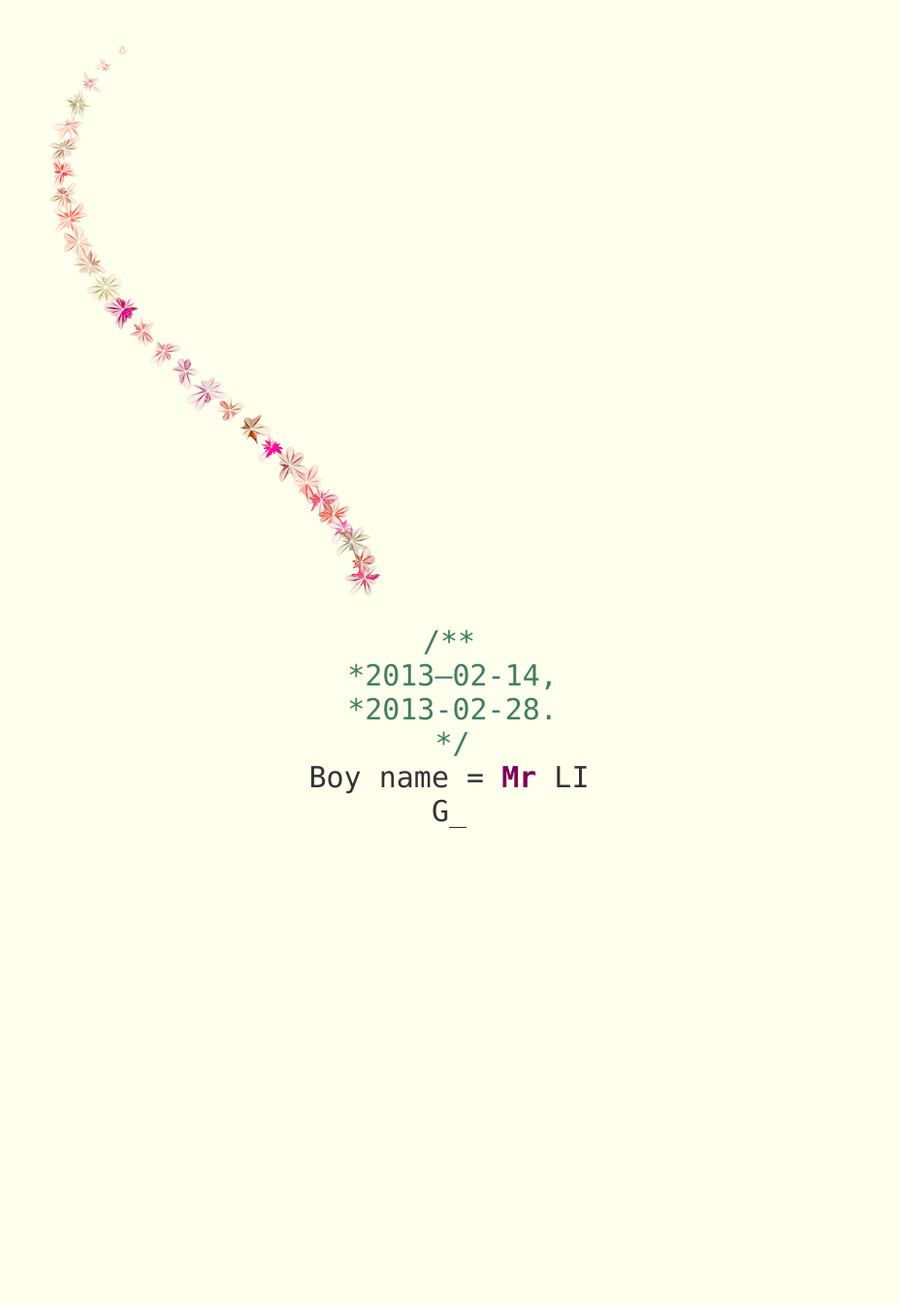
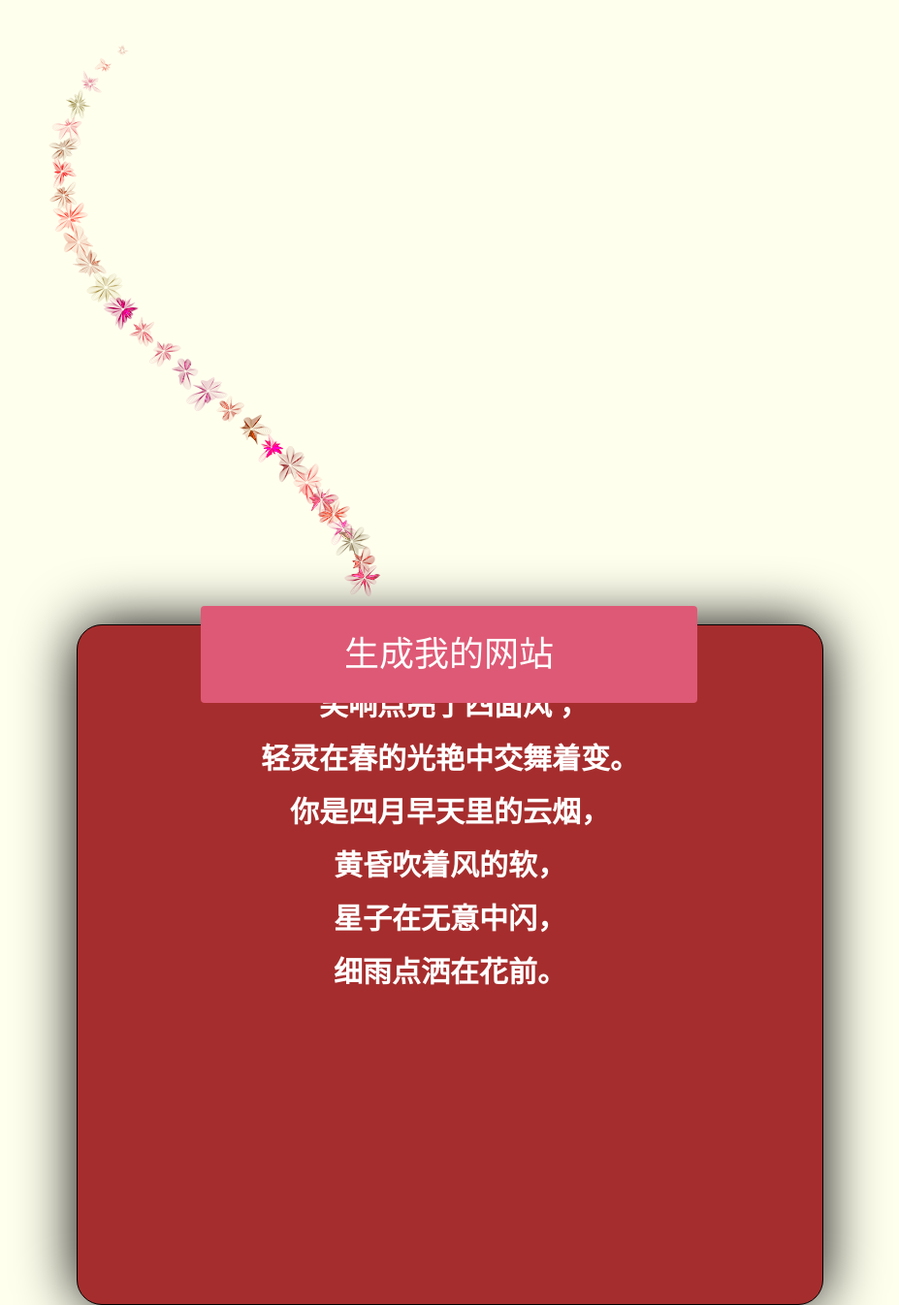
Before and after one commit to xierong1090637044/webiloveyou, a PHP site: page /funny/love_heart/index.html in a window 1280 px wide. Shown: the part 51-1397 px from the top of the page at 97% size, without its empty margins (177-1104 px from the left). Before the commit the page ends 905 px from the top, so only its background shows below. Run offline with PHP 8.4, Linux system fonts and the light colour scheme.

Commit message:
bug fixed

```diff
--- a/css/common.css
+++ b/css/common1.css
@@ -29,7 +29,7 @@
     left: 10%;
     top:18%;
     width: 80%;
-    height: 50%;
+    height: 300px;
     background: rgb(190, 81, 68);
     z-index: 1006;
     border-radius: 4px;
@@ -39,8 +39,8 @@
 }
 .qqhimg
 {
-    width: 50%;
-    margin: 5% 0 10% 0;
+    width: 35%;
+    margin: 5% 0 5% 0;
 }
 .qrcodetextarea
 {
--- a/css/isyou.css
+++ b/css/isyou.css
@@ -43,7 +43,7 @@
     position: fixed;
     left: 15%;
     top: 20%;
-    z-index: 1000;
+    z-index: 1016;
     text-align: center;
     color: #000;
     font-size: 15px;
--- a/funny/love_heart/css/default.css
+++ /dev/null
@@ -1,19 +0,0 @@
-body{margin:0;padding:0;background:#ffe;font-size:12px;overflow:auto}
-#mainDiv{width:100%;height:100%}
-#loveHeart{position: fixed;top:0%;width:670px;height:625px;color: #000;left:17%; margin-top: 50px}
-#garden{width:100%;height:100%}
-#elapseClock{text-align:right;font-size:18px;margin-top:10px;margin-bottom:10px}
-#words{font-family:"sans-serif";width:500px;font-size:24px;color:#666}
-#messages{display:none}
-#elapseClock .digit{font-family:"digit";font-size:36px}
-#loveu{padding:5px;font-size:22px;margin-top:80px;margin-right:120px;text-align:right;display:none}
-#loveu .signature{margin-top:10px;font-size:20px;font-style:italic}
-#clickSound{display:none}
-#code{width:100%;color:#333;font-family:"Consolas","Monaco","Bitstream Vera Sans Mono","Courier New","sans-serif";font-size:30px;text-align: center;}
-#code .string{color:#2a36ff;font-size:30px;}
-#code .keyword{color:#7f0055;font-weight:bold;font-size:30px;}
-#code .placeholder{margin-left:15px;font-size:30px;}#code .space{margin-left:7px;font-size:30px;}
-#code .comments{color:#3f7f5f;font-size:30px;}
-#copyright{margin-top:10px;text-align:center;width:100%;color:#666}
-#errorMsg{width:100%;text-align:center;font-size:24px;position:absolute;top:100px;left:0}
-#copyright a{color:#666}
--- /dev/null
+++ b/funny/love_heart/css/default1.css
@@ -0,0 +1,184 @@
+body{margin:0;padding:0;background:#ffe;font-size:12px;overflow:auto}
+#mainDiv{width:100%;height:100%}
+#loveHeart{position: fixed;top:0%;width:670px;height:625px;color: #000;left:17%; margin-top: 50px}
+#garden{width:100%;height:100%}
+#elapseClock{text-align:right;font-size:18px;margin-top:10px;margin-bottom:10px}
+#words{font-family:"sans-serif";width:500px;font-size:24px;color:#666}
+#messages{display:none}
+#elapseClock .digit{font-family:"digit";font-size:36px}
+#loveu{padding:5px;font-size:29px;margin-top:80px;margin-right:142px;text-align:right;display:none}
+#loveu .signature{margin-top:10px;font-size:35px;font-style:italic}
+#clickSound{display:none}
+#code{
+    width:60%;
+    color:#fff;
+    font-weight: bold;
+    font-size:30px;
+    text-align: center;
+    line-height: 55px;
+    margin: 10px 0 0 20%;
+    border: 1px solid #000;
+    height: 700px;
+    overflow: scroll;
+    background: #a62d2d;
+    border-radius: 26px;
+    box-shadow: 0px 0px 20px #000;
+    box-shadow: 0px 0px 60px #000;
+}
+#code .string{color:#2a36ff;font-size:30px;}
+#code .keyword{color:#7f0055;font-weight:bold;font-size:30px;}
+#code .placeholder{margin-left:15px;font-size:30px;}#code .space{margin-left:7px;font-size:30px;}
+#code .comments{color:#3f7f5f;font-size:30px;}
+#copyright{margin-top:10px;text-align:center;width:100%;color:#666}
+#errorMsg{width:100%;text-align:center;font-size:24px;position:absolute;top:100px;left:0}
+#copyright a{color:#666}
+
+.creatbutton
+{
+    position: absolute;
+    width: 40%;
+    height: 100px;
+    line-height: 100px;
+    left: 30%;
+    font-size: 36px;
+    text-align: center;
+    background:#de5975;
+    bottom: 3%;
+    color: #fff;
+    border-radius: 4px;
+    display: none;
+}
+.mask
+{
+    position: fixed;
+    width: 100%;
+    height: 100%;
+    top:0%;
+    background: #000;
+    opacity: 0.7;
+    z-index: 1005;
+    display: none;
+}
+.inputcontent
+{
+    position: fixed;
+    width: 80%;
+    height: 900px;
+    top: 10%;
+    left: 10%;
+    background: #ab6868;
+    font-size: 35px;
+    line-height: 90px;
+    border-radius: 20px;
+    padding: 4px 20px 10% 20px;
+    z-index: 1006;
+    display: none;
+}
+.inputItem
+{
+    float: left;
+    width: 100%;
+    line-height: 85px;
+    padding: 20px 0 5px 0px;
+}
+.inputcontenstyle{
+    float: left;
+    height: 70px;
+    font-size: 40px;
+    width: 20%;
+    border-radius: 4px;
+}
+.textstyle
+{
+    float: left;
+}
+.textareastyle
+{
+    height: 210px;
+    float: left;
+    width: 63%;
+    margin-top: 3%;
+    font-size: 40px;
+    border-radius: 4px;
+}
+.inputtimestyle
+{
+    height: 70px;
+    font-size: 40px;
+    width: 20%;
+}
+.inputtimestyle1
+{
+    height: 70px;
+    font-size: 40px;
+    width: 15%;
+}
+.inputcontenstyle1{
+    float: left;
+    height: 70px;
+    font-size: 40px;
+    width: 50%;
+}
+.notice
+{
+    width: 100%;
+    text-align: center;
+    color: #fff;
+    font-size: 40px;
+    position: fixed;
+    bottom: 10%;
+    display: none;
+    z-index: 1006;
+}
+.notice1
+{
+    width: 100%;
+    text-align: center;
+    color: #fff;
+    font-size: 40px;
+    position: fixed;
+    bottom: 10%;
+    display: none;
+    z-index: 1006;
+}
+.notice2
+{
+    width: 100%;
+    text-align: center;
+    color: #5d3c3c;
+    font-size: 40px;
+    position: fixed;
+    bottom: 5%;
+    display: none;
+    z-index: 1006;
+}
+.submit
+{
+    width: 40%;
+    height: 100px;
+    line-height: 100px;
+    font-size: 36px;
+    text-align: center;
+    background:#de5975;
+    color: #fff;
+    border-radius: 4px;
+    float: left;
+    margin: 10% 0 0 30%;
+}
+.iwanttellyou
+{
+    text-align: left;
+    margin-left: 20px;
+}
+.lovernamecolor
+{
+    color: #000;
+    font-weight: bold;
+    font-size: 49px;
+    margin-right: 12px;
+}
+.loveutext
+{
+    margin-left: 108px;
+    white-space: nowrap;
+}
--- a/funny/love_heart/index.html
+++ b/funny/love_heart/index.html
@@ -8,9 +8,10 @@
 
 </style>
 
-<link href="css/default.css" type="text/css" rel="stylesheet">
+<link href="css/default1.css" type="text/css" rel="stylesheet">
 <script type="text/javascript" src="js/jquery.js"></script>
 <script type="text/javascript" src="js/garden.js"></script>
+<script type="text/javascript" src="../../srcjs/bmob.js"></script>
 <script type="text/javascript" src="js/functions.js"></script>
 
 </head>
@@ -19,34 +20,7 @@
 
 <div id="mainDiv">
 	<div id="content">
-		<div id="code">
-			<span class="comments">/**</span><br />
-			<span class="space"/><span class="comments">*2013—02-14,</span><br />
-			<span class="space"/><span class="comments">*2013-02-28.</span><br />
-			<span class="space"/><span class="comments">*/</span><br />
-			Boy name = <span class="keyword">Mr</span> LI<br />
-			Girl name = <span class="keyword">Mrs</span> ZHANG<br />
-			<span class="comments">// Fall in love river. </span><br />
-			The boy love the girl;<br />
-			<span class="comments">// They love each other.</span><br />
-			The girl loved the boy;<br />
-			<span class="comments">// AS time goes on.</span><br />
-			The boy can not be separated the girl;<br />
-			<span class="comments">// At the same time.</span><br />
-			The girl can not be separated the boy;<br />
-			<span class="comments">// Both wind and snow all over the sky.</span><br />
-			<span class="comments">// Whether on foot or 5 kilometers.</span><br />
-			<span class="keyword">The boy</span> very <span class="keyword">happy</span>;<br />
-			<span class="keyword">The girl</span> is also very <span class="keyword">happy</span>;<br />
-			<span class="placeholder"/><span class="comments">// Whether it is right now</span><br />
-			<span class="placeholder"/><span class="comments">// Still in the distant future.</span><br />
-			<span class="placeholder"/>The boy has but one dream;<br />
-			<span class="comments">// The boy wants the girl could well have been happy.</span><br />
-			<br>
-			<br>
-			I want to say:<br />
-			Baby, I love you forever;<br />
-		</div>
+		<div id="code"></div>
 		<div id="loveHeart">
 			<canvas id="garden"></canvas>
 			<div id="words">
@@ -55,33 +29,81 @@
 					<div id="elapseClock"></div>
 				</div>
 				<div id="loveu">
-					爱你直到永永远远。<br/>
-					<div class="signature">- 李先生</div>
+					<div class='loveutext'></div>
+					<div class="signature" id='signature'></div>
 				</div>
 			</div>
 		</div>
 	</div>
 </div>
 
+<div class="creatbutton">生成我的网站</div>
+
+<div class="notice">请填写完整内容！</div>
+<div class="notice1">创建成功！</div>
+<div class="notice2" id="notice2">请微信关注服务号“繁花相送”后制作！</div>
+
+<div class="mask" id='mask'></div>
+<div class="inputcontent">
+	<div class="inputItem">
+		<div class="textstyle">你的名字：</div>
+		<input maxlength="4" class="inputcontenstyle" id='youname'></input>
+	</div>
+	<div class="inputItem">
+		<div class="textstyle">爱的人的名字：</div>
+		<input maxlength="4" class="inputcontenstyle" id='lovername'></input>
+	</div>
+	<div class="inputItem">
+		<span>认识的时间：</span>
+		<input maxlength="4" class="inputtimestyle" id='year'></input>
+		<span>年</span>
+		<input maxlength="2" class="inputtimestyle1" id='month'></input>
+		<span>月</span>
+		<input maxlength="2" class="inputtimestyle1" id='day'></input>
+		<span>日</span>
+	</div>
+	<div class="inputItem">
+		<div class="textstyle">表白内容：</div>
+		<textarea maxlength="150" class="textareastyle" id='bbcontent' placeholder="为了展现更好的效果，一句话之后请用回车跳转下一句"></textarea>
+	</div>
+	<div class="inputItem">
+		<div class="textstyle">一句话表白：</div>
+		<input maxlength="10" class="inputcontenstyle1" id='jdbb'></input>
+	</div>
+
+	<div class="submit" id='submit'>提交</div>
+</div>
+
 <script type="text/javascript">
+Bmob.initialize("873b0fd8dbe9e8ff02d9923fe9698bb0", "cbca9557a637b9e82093720dbcfddabf");
+var objectid = GetRequest("objectid");
+var userid = objectid.objectid;
+
 var offsetX = $("#loveHeart").width() / 2;
 var offsetY = $("#loveHeart").height() / 2 - 55;
-var together = new Date();
-together.setFullYear(2018, 5, 18);//时间月数上减少一个月
-console.log(together);
 
-if (!document.createElement('canvas').getContext) {
-	var msg = document.createElement("div");
-	msg.id = "errorMsg";
-	msg.innerHTML = "Your browser doesn't support HTML5!<br/>Recommend use Chrome 14+/IE 9+/Firefox 7+/Safari 4+";
-	document.body.appendChild(msg);
-	$("#code").css("display", "none")
-	$("#copyright").css("position", "absolute");
-	$("#copyright").css("bottom", "10px");
-	document.execCommand("stop");
-} else {
+var objectid;
+
+if(userid ==null||userid=="")
+{
+	var together = new Date();
+	together.setFullYear(2018, 5, 18);//时间月数上减少一个月
+	console.log(together);
+	$('#code').append("<div>"+
+	"我说你是人间的四月天；</br>"+
+	"笑响点亮了四面风；</br>"+
+	"轻灵在春的光艳中交舞着变。 </br>"+
+	"你是四月早天里的云烟，</br>"+
+	"黄昏吹着风的软，</br>"+
+	"星子在无意中闪，</br>"+
+	"细雨点洒在花前。</br>"+
+	"</div>");
+
+	$('.loveutext').append('爱你直到永永远远。');
+	$('#signature').append('- 李先生');
 	setTimeout(function () {
 		startHeartAnimation();
+		$('.creatbutton').fadeIn('slow');
 	}, 5000);
 
 	timeElapse(together);
@@ -91,7 +113,208 @@
 
 	adjustCodePosition();
 	$("#code").typewriter();
+}else {
+		var GameScore = Bmob.Object.extend("lovestory");
+		var query = new Bmob.Query(GameScore);
+		query.equalTo("userid", userid);
+		// 查询所有数据
+		query.find({
+			success: function(results) {
+				if (results.length ==0) {
+					var together = new Date();
+					together.setFullYear(2018, 5, 18);//时间月数上减少一个月
+					console.log(together);
+					$('#code').append("<div>"+
+					"我说你是人间的四月天；</br>"+
+					"笑响点亮了四面风；</br>"+
+					"轻灵在春的光艳中交舞着变。 </br>"+
+					"你是四月早天里的云烟，</br>"+
+					"黄昏吹着风的软，</br>"+
+					"星子在无意中闪，</br>"+
+					"细雨点洒在花前。</br>"+
+					"</div>");
+
+					$('.loveutext').append('爱你直到永永远远。');
+					$('#signature').append('- 李先生');
+					setTimeout(function () {
+						startHeartAnimation();
+						$('.creatbutton').fadeIn('slow');
+					}, 5000);
+
+					timeElapse(together);
+					setInterval(function () {
+						timeElapse(together);
+					}, 500);
+
+					adjustCodePosition();
+					$("#code").typewriter();
+
+					var GameScore = Bmob.Object.extend("lovestory");
+					var gameScore = new GameScore();
+					gameScore.set("youname", '');
+					gameScore.set("lovername", '');
+					gameScore.set("year", '');
+					gameScore.set("month", '');
+					gameScore.set("day", '');
+					gameScore.set("bbcontent", '');
+					gameScore.set("jdbb", '');
+					gameScore.set("userid", userid);
+					//添加数据，第一个入口参数是null
+					gameScore.save(null, {
+						success: function(gameScore) {
+							objectid = gameScore.id;
+							localStorage['lovestorystate'] =objectid;
+						},
+					});
+				}else {
+					var object = results[0];
+					var youname = object.get("youname");
+					var lovername = object.get("lovername");
+					var year = object.get("year");
+					var month = object.get("month");
+					var day = object.get("day");
+					var bbcontent = object.get("bbcontent");
+					var jdbb = object.get("jdbb");
+					console.log(year,month,day);
+					if(youname==''||lovername==''||year==''||month==''||day==''||bbcontent==''||jdbb=="")
+					{
+						var together = new Date();
+						together.setFullYear(2018, 5, 18);//时间月数上减少一个月
+						console.log(together);
+						$('#code').append("<div>"+
+						"我说你是人间的四月天；</br>"+
+						"笑响点亮了四面风；</br>"+
+						"轻灵在春的光艳中交舞着变。 </br>"+
+						"你是四月早天里的云烟，</br>"+
+						"黄昏吹着风的软，</br>"+
+						"星子在无意中闪，</br>"+
+						"细雨点洒在花前。</br>"+
+						"</div>");
+
+						$('.loveutext').append('爱你直到永永远远。');
+						$('#signature').append('- 李先生');
+						setTimeout(function () {
+							startHeartAnimation();
+							$('.creatbutton').fadeIn('slow');
+						}, 5000);
+
+						timeElapse(together);
+						setInterval(function () {
+							timeElapse(together);
+						}, 500);
+
+						adjustCodePosition();
+						$("#code").typewriter();
+					}else {
+						var together = new Date();
+						together.setFullYear(Number(year),Number(month-1), Number(day));//时间月数上减少一个月
+						$('#code').append("<div class='iwanttellyou'> <span class='lovernamecolor'>"+lovername+"</span><span>我想对你说：</span></div><div>"+bbcontent+"</div>");
+
+						$('.loveutext').append(jdbb);
+						$('#signature').append('-'+youname+'');
+
+						setTimeout(function () {
+							startHeartAnimation();
+							$('.creatbutton').fadeIn('slow');
+						}, 5000);
+
+						timeElapse(together);
+						setInterval(function () {
+							timeElapse(together);
+						}, 500);
+
+						adjustCodePosition();
+						$("#code").typewriter();
+					}
+				}
+			}});
 }
+
+$('.creatbutton').click(function(){
+
+	if(userid =="" ||userid==null)
+	{
+		$('#notice2').css('display','block')
+		setTimeout(function(){
+			$('#notice2').css('display','none')
+		},2000)
+	}else {
+		$('#mask').css('display','block');
+		$('.inputcontent').fadeIn('slow');
+	}
+})
+
+$('#mask').click(function(){
+	$('#mask').fadeOut('slow');
+	$('.inputcontent').fadeOut('fast');
+})
+
+$('#submit').click(function(){
+	var youname = $('#youname').val();
+	var lovername = $('#lovername').val();
+	var year = $('#year').val();
+	var month = $('#month').val();
+	var day = $('#day').val();
+	var bbcontent = $('#bbcontent').val();
+	var bbcontent = bbcontent.split("\n").join("<br />");
+	var jdbb = $('#jdbb').val();
+	console.log(youname,lovername,year,month,day,bbcontent,jdbb);
+
+	if(youname==''||lovername==''||year==''||month==''||day==''||bbcontent==''||jdbb=="")
+	{
+		$('.notice').css('display','block')
+		setTimeout(function(){
+			$('.notice').css('display','none')
+		},1000)
+	}
+	else {
+		var GameScore = Bmob.Object.extend("lovestory");
+		var query = new Bmob.Query(GameScore);
+		query.equalTo("userid", userid);
+		// 查询所有数据
+		query.find({
+			success: function(results) {
+				var object = results[0];
+				var id1 = object.id;
+				var GameScore = Bmob.Object.extend("lovestory");
+				var query = new Bmob.Query(GameScore);
+				query.get(id1, {
+					success: function(gameScore) {
+						gameScore.set("youname", youname);
+						gameScore.set("lovername", lovername);
+						gameScore.set("year", year);
+						gameScore.set("month", month);
+						gameScore.set("day", day);
+						gameScore.set("bbcontent", bbcontent);
+						gameScore.set("jdbb", jdbb);
+						gameScore.save();
+						window.location.reload();
+						$('.notice1').css('display','block')
+						setTimeout(function(){
+							$('.notice1').css('display','none');
+							$('#mask').css('display','none');
+							$('.inputcontent').fadeOut('slow');
+						},1000)
+					},
+				});
+			},
+		});
+	}
+
+})
+
+function GetRequest() {
+    var url = location.search; //获取url中"?"符后的字串
+    var theRequest = new Object();
+    if (url.indexOf("?") != -1) {
+        var str = url.substr(1);
+        strs = str.split("&");
+        for(var i = 0; i < strs.length; i ++) {
+             theRequest[strs[i].split("=")[0]]=unescape(strs[i].split("=")[1]);
+         }
+     }
+     return theRequest;
+ }
 </script>
 
 </body>
--- a/phpcj/indexcaidan.php
+++ b/phpcj/indexcaidan.php
@@ -39,7 +39,7 @@
                      </div>
                      </a>
 
-                     <a href="../funny/love_heart/index.html">
+                     <a href="depweb/lovestory.php">
                      <div class= "item">
                      <svg class="icon" aria-hidden="true">
                            <use xlink:href="#icon-jiehunjinianrix-"></use>
--- a/token.json
+++ b/token.json
@@ -1 +1 @@
-{"access_token": "", "expires_time": 1530417594}
+{"access_token": "", "expires_time": 1533020263}
--- a/web/bbqdetails.php
+++ b/web/bbqdetails.php
@@ -10,7 +10,7 @@
 		<title>表白墙详情</title>
         <link rel="stylesheet"  href="../css/navbottom.css">
 		<link rel="stylesheet"  href="../css/iconfont.css">
-        <link rel="stylesheet"  href="../css/common.css">
+        <link rel="stylesheet"  href="../css/common1.css">
         <link rel="stylesheet"  href="../cjcss/toast.css">
         <link rel="stylesheet"  href="../css/webcss/bbqdetails.css">
 		<script type="text/javascript" src="../srcjs/jquery.min.js"></script>
--- a/web/corp.php
+++ b/web/corp.php
@@ -8,7 +8,7 @@
   <meta charset="UTF-8">
   <meta name="viewport" content="width=device-width,initial-scale=1,user-scalable=0">
   <title>创建我的表白墙</title>
-  <link rel="stylesheet" href="../css/common.css">
+  <link rel="stylesheet" href="../css/common1.css">
   <link rel="stylesheet" href="../css/bootstrap.min.css">
   <link rel="stylesheet" href="../css/cropper.css">
   <link rel="stylesheet"  href="../cjcss/toast.css">
--- a/web/depweb/loverimgs.php
+++ b/web/depweb/loverimgs.php
@@ -7,7 +7,7 @@
 		<meta charset="UTF-8">
 		<meta name="viewport" content="width=device-width,initial-scale=1,user-scalable=0">
 		<title>情侣头像</title>
-        <link rel="stylesheet"  href="../../css/common.css">
+        <link rel="stylesheet"  href="../../css/common1.css">
 		<link rel="stylesheet"  href="../../css/webcss/qinglvtx.css">
 		<link rel="stylesheet"  href="../../css/iconfont.css">
 		<script type="text/javascript" src="../../srcjs/jquery.min.js"></script>
--- a/web/havewords.php
+++ b/web/havewords.php
@@ -12,7 +12,7 @@
 		<title>喂！我有话对你说</title>
 		<link rel="stylesheet"  href="../css/havewords.css">
         <!--<link rel="stylesheet"  href="../css/navbottom.css">-->
-        <link rel="stylesheet"  href="../css/common.css">
+        <link rel="stylesheet"  href="../css/common1.css">
 		<link rel="stylesheet"  href="../css/iconfont.css">
         <link rel="stylesheet"  href="../cjcss/toast.css">
 		<link href='http://fonts.googleapis.com/css?family=Lato:300,400,700' rel='stylesheet' type='text/css'>
--- a/web/helplover.php
+++ b/web/helplover.php
@@ -10,7 +10,7 @@
 		<meta charset="UTF-8">
 		<meta name="viewport" content="width=device-width,initial-scale=1,user-scalable=0">
 		<title>他/她们都是天使</title>
-        <link rel="stylesheet"  href="../css/common.css">
+        <link rel="stylesheet"  href="../css/common1.css">
 		<link rel="stylesheet"  href="../css/iconfont.css">
         <link rel="stylesheet"  href="../css/webcss/helper.css">
 		<script type="text/javascript" src="../srcjs/jquery.min.js"></script>
--- a/web/isyou.php
+++ b/web/isyou.php
@@ -15,7 +15,7 @@
 		<title>缘来是你</title>
         <link rel="stylesheet" type="text/css" href="../css/isyou.css" />
         <!--<link rel="stylesheet"  href="../css/navbottom.css">-->
-		<link rel="stylesheet"  href="../css/common.css">
+		<link rel="stylesheet"  href="../css/common1.css">
 		<link rel="stylesheet"  href="../cjcss/toast.css">
 		<script type="text/javascript" src="../srcjs/jquery.min.js"></script>
 		<script type="text/javascript" src="../srcjs/bmob.js"></script>
--- a/web/shanhangqs.php
+++ b/web/shanhangqs.php
@@ -19,7 +19,7 @@
 		<link rel="stylesheet"  href="../css/iconfont.css">
 		<link rel="stylesheet"  href="../cjcss/create.css">
 		<link rel="stylesheet"  href="../cjcss/toast.css">
-		<link rel="stylesheet"  href="../css/common.css">
+		<link rel="stylesheet"  href="../css/common1.css">
 		<link href='http://fonts.googleapis.com/css?family=Lato:300,400,700' rel='stylesheet' type='text/css'>
 		<script type="text/javascript" src="../srcjs/jquery.min.js"></script>
 		<script type="text/javascript" src="../cjjs/create.js"></script>
--- a/web/uploadimg.php
+++ b/web/uploadimg.php
@@ -13,7 +13,7 @@
 		<meta name="viewport" content="width=device-width,initial-scale=1,user-scalable=0">
 		<title>上传图片</title>
         <link rel="stylesheet" type="text/css" href="../css/uploadimg.css" />
-        <link rel="stylesheet"  href="../css/common.css">
+        <link rel="stylesheet"  href="../css/common1.css">
         <link rel="stylesheet"  href="../cjcss/toast.css">
         <link rel="stylesheet"  href="../css/base.css" />
 		<script type="text/javascript" src="../srcjs/jquery.min.js"></script>
```
Also changed, not shown: css/webcss/loverstory.css (added, +27 -0 lines), web/depweb/lovestory.php (added, +35 -0 lines), web/index.php (+5 -3 lines), images/loverstory/1.png (added).
